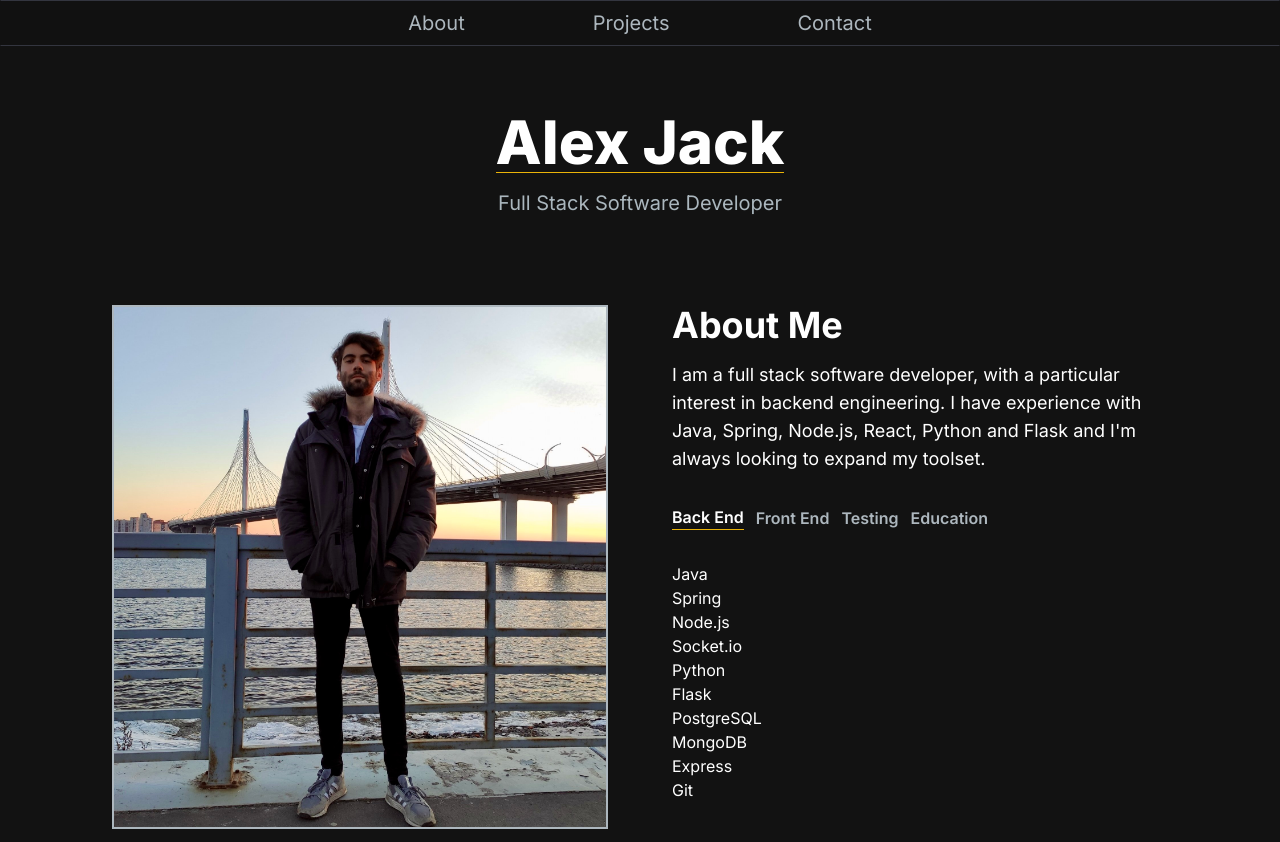
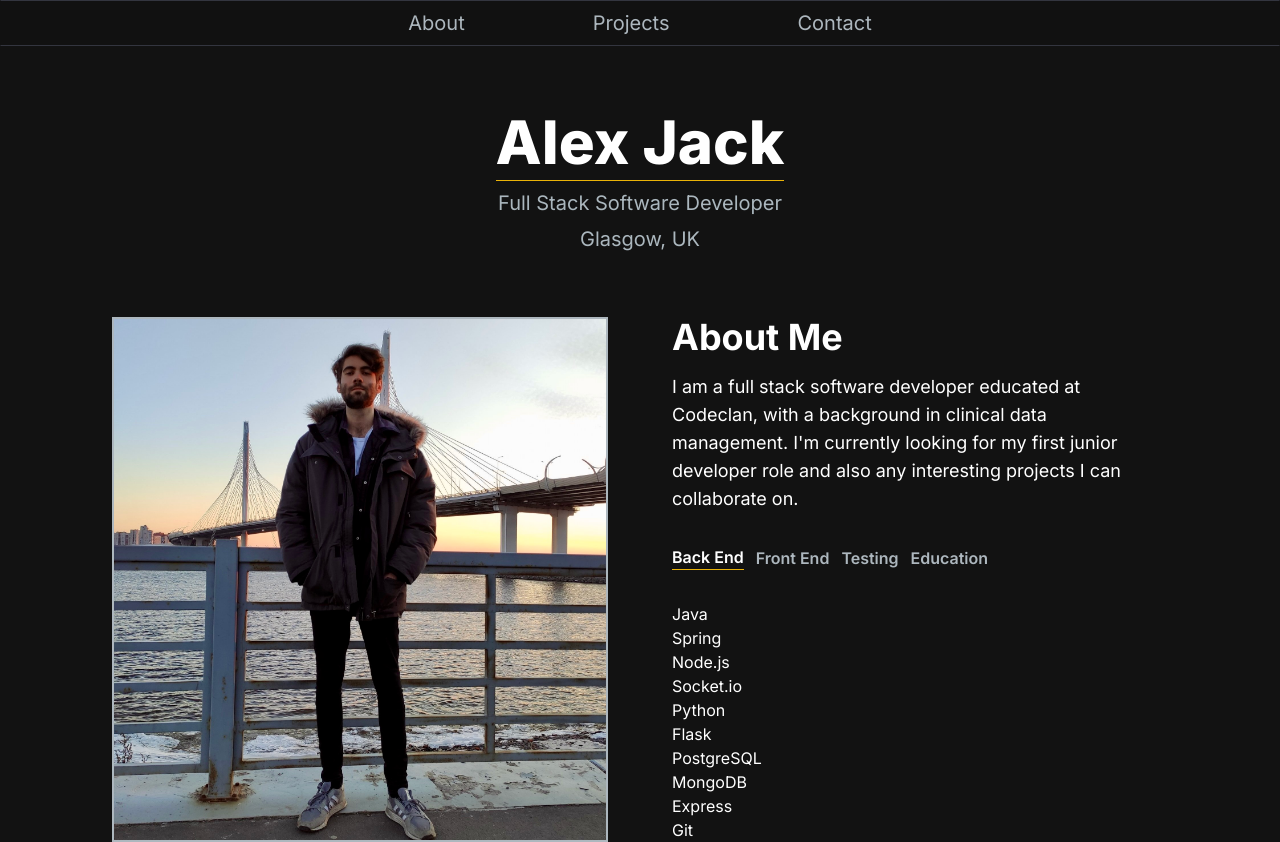
Before and after one commit to kcaj21/portfoliowebsite, a Next.js app: page / in a window 1280 px wide. Shown: the top 842 px of the page. Built offline with nearby package versions, Linux system fonts and the light colour scheme.

Commit message:
updated about text

```diff
--- a/src/app/Components/AboutSection.jsx
+++ b/src/app/Components/AboutSection.jsx
@@ -59,6 +59,7 @@ const AboutSection = () => {
                 <ul>
                     <li>CodeClan (2023)</li>
                     <li>Professional Software Development Bootcamp</li>
+                    <li className='text-[#ADB7BE] mt-4'>Scotland's premier digital skills academy, training students in the essentials of software development over an intensive 16-weeks. Everything from Agile methodology to test-driven development is instilled in students, using various languages and frameworks. </li>
                     <li className='mt-4'>University of Glasgow (2013-2017)</li>
                     <li>Microbiology Bsc (Hons)</li>
                 </ul>
@@ -81,7 +82,7 @@ const AboutSection = () => {
         <Image className='border-2 border-solid border-[#ADB7BE]' src='/images/profile.jpeg' width={500} height={500} />
         <div className='mt-4 md:mt-0 text-left flex flex-col h-full'>
             <h2 className= 'text-4xl font-bold text-white mb-4'>About Me</h2>
-            <p className='text-base md:text-lg'>I am a full stack software developer, with a particular interest in backend engineering. I have experience with Java, Spring, Node.js, React, Python and Flask and I'm always looking to expand my toolset.</p>
+            <p className='text-base md:text-lg'>I am a full stack software developer educated at Codeclan, with a background in clinical data management. I'm currently looking for my first junior developer role and also any interesting projects I can collaborate on.</p>
             <div className='flex flex-row justify-start mt-8'>
             <TabButton selectTab={() => handeTabChange("backend")} active={tab === "backend"}>Back End
             </TabButton>
--- a/src/app/Components/HeroSection.jsx
+++ b/src/app/Components/HeroSection.jsx
@@ -6,9 +6,13 @@ const HeroSection = () => {
     <section>
     <div className='grid grid-cols-1 sm:grid-cols-12'>
         <div className='col-span-12 place-self-center text-center '>
-            <h1 className='text-white border-b border-yellow-500 mb-4 text-4xl sm:text-5xl lg:text-6xl font-extrabold'>Alex Jack</h1>
-            <p className='text-[#ABB7BE] text-base sm:text-lg mb-6 lg:text-xl'>
+            <h1 className='text-white  mb-2 text-4xl sm:text-5xl lg:text-6xl font-extrabold'>Alex Jack</h1>
+            <p className='border-b border-yellow-500'></p>
+            <p className='text-[#ABB7BE] mt-2 text-base sm:text-lg mb-2 lg:text-xl'>
             Full Stack Software Developer
+            </p>
+            <p className='text-[#ABB7BE] text-base sm:text-lg lg:text-xl'>
+            Glasgow, UK
             </p>
         </div>
     </div>
--- a/src/app/Components/TabButton.jsx
+++ b/src/app/Components/TabButton.jsx
@@ -2,7 +2,7 @@ import React from 'react'
 
 const TabButton = ({ active, selectTab, children }) => {
 
-    const buttonClasses = active ? 'text-white border-b border-yellow-500' : 'text-[#ADB7BE] '
+    const buttonClasses = active ? 'text-white border-b border-yellow-500' : 'text-[#ADB7BE]'
 
   return (
     <button onClick={selectTab}>
```
